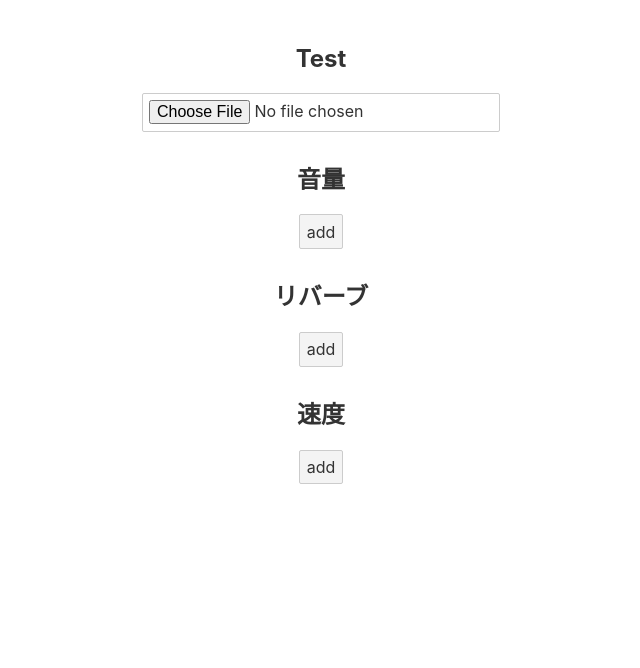
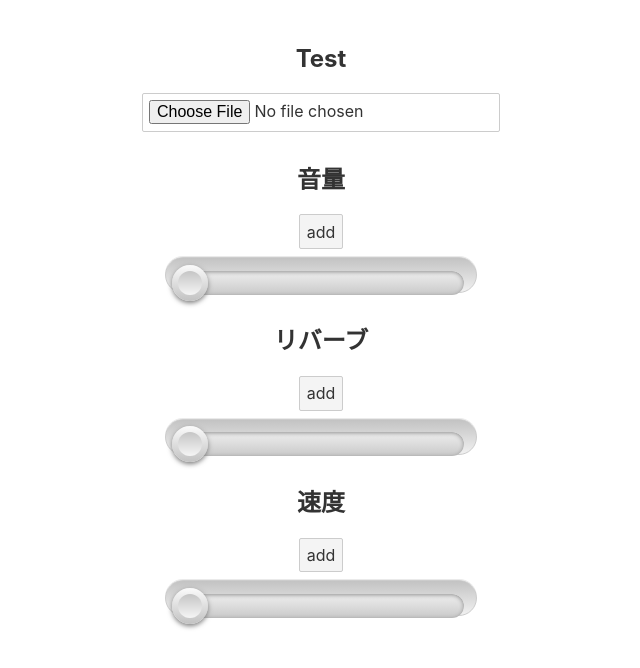
Before and after one commit to yuru-DJ/yuru-DJ-web, a Svelte app: page / in a window 1280 px wide. Shown: the top 668 px of the page, without its empty margins (319-959 px from the left). Built offline with nearby package versions, Linux system fonts and the light colour scheme.

Commit message:
Add DJ slider component

```diff
--- a/src/components/CubeMonitor.svelte
+++ b/src/components/CubeMonitor.svelte
@@ -1,6 +1,7 @@
 <script lang="ts">
 import { getNewCube, type Cube } from "../api/toio";
 import { addCube, cubeParams, updateCubeParams } from "../store";
+import DjSlider from "./DJSlider.svelte";
 
 export let role: string = 'No name';
 
@@ -31,8 +32,8 @@ const onClick = () => {
 <h2>{role}</h2>
 
 {#if cubeLoaded}
-<div>added!</div>
 <div>({x}, {y}, {angle})</div>
 {:else}
 <button on:click={onClick}>add</button>
 {/if}
+<DjSlider max={360} min={0} value={angle} />
--- /dev/null
+++ b/src/components/DJSlider.svelte
@@ -0,0 +1,90 @@
+<script lang="ts">
+export let max: number = 1;
+export let min: number = 0;
+export let value: number = min;
+
+const onChangeValue = (e) => console.log(e.target)
+</script>
+
+<form style={`--min: ${min}; --max: ${max}; --val: ${value}`}>
+  <input max={max} min={min} type="range" value={value} on:change={onChangeValue} />
+</form>
+
+<style lang="scss">
+  $input-p: .375em;
+  $input-w: 19.5em;
+  $input-h: 2.25em;
+  $input-r: .5*$input-h;
+
+  $track-r: $input-r - $input-p;
+  $track-h: 2*$track-r;
+
+  $thumb-d: $input-h;
+  $thumb-r: .5*$thumb-d;
+
+  $label-w: 3em;
+  $label-o: .5*$label-w;
+
+  @mixin track() {
+    margin: $input-p;
+    height: $track-h;
+    border-radius: $track-r;
+    box-shadow: inset 0 1px 4px #8c8c8c;
+    background:
+      linear-gradient(#f8dd36, #d68706) 0/ var(--pos) no-repeat,
+      linear-gradient(#efefef, #c9c9c9);
+  }
+
+  @mixin thumb() {
+    box-sizing: border-box;
+    border: solid $input-p transparent;
+    width: $thumb-d; height: $thumb-d;
+    border-radius: 50%;
+    box-shadow: 0 2px 5px #7d7d7d;
+    background:
+      linear-gradient(#c5c5c5, whitesmoke) padding-box,
+      linear-gradient(#fbfbfb, #c2c2c2) border-box;
+    cursor: ew-resize
+  }
+
+  form {
+    display: grid;
+    --k: calc((var(--val) - var(--min))/
+              (var(--max) - var(--min)));
+    --pos: calc(#{$thumb-r} + var(--k)*(100% - #{$thumb-d}));
+    grid-gap: .25em;
+    place-self: center;
+    min-width: 8em;
+    width: calc(100% - 1.5em);
+    max-width: $input-w;
+    // filter: Saturate(var(--hl, 0));
+    transition: filter .3s ease-out;
+
+    // &:focus-within, &:hover { --hl: 1 }
+  }
+
+  input[type='range'] {
+    &,
+    &::-webkit-slider-runnable-track,
+    &::-webkit-slider-thumb { -webkit-appearance: none }
+
+    height: $input-h;
+    border-radius: $input-h;
+    box-shadow: 0 -1px #eaeaea, 0 1px #fff;
+    background: linear-gradient(#c3c3c3, #f1f1f1);
+    cursor: pointer;
+
+    &::-webkit-slider-container {
+      -webkit-user-modify: read-write !important;
+      @include track
+    }
+
+    &::-webkit-slider-runnable-track { margin: -$input-p }
+    &::-moz-range-track { @include track }
+
+    &::-webkit-slider-thumb { @include thumb }
+    &::-moz-range-thumb { @include thumb }
+
+    &:focus { outline: none }
+  }
+</style>
```
